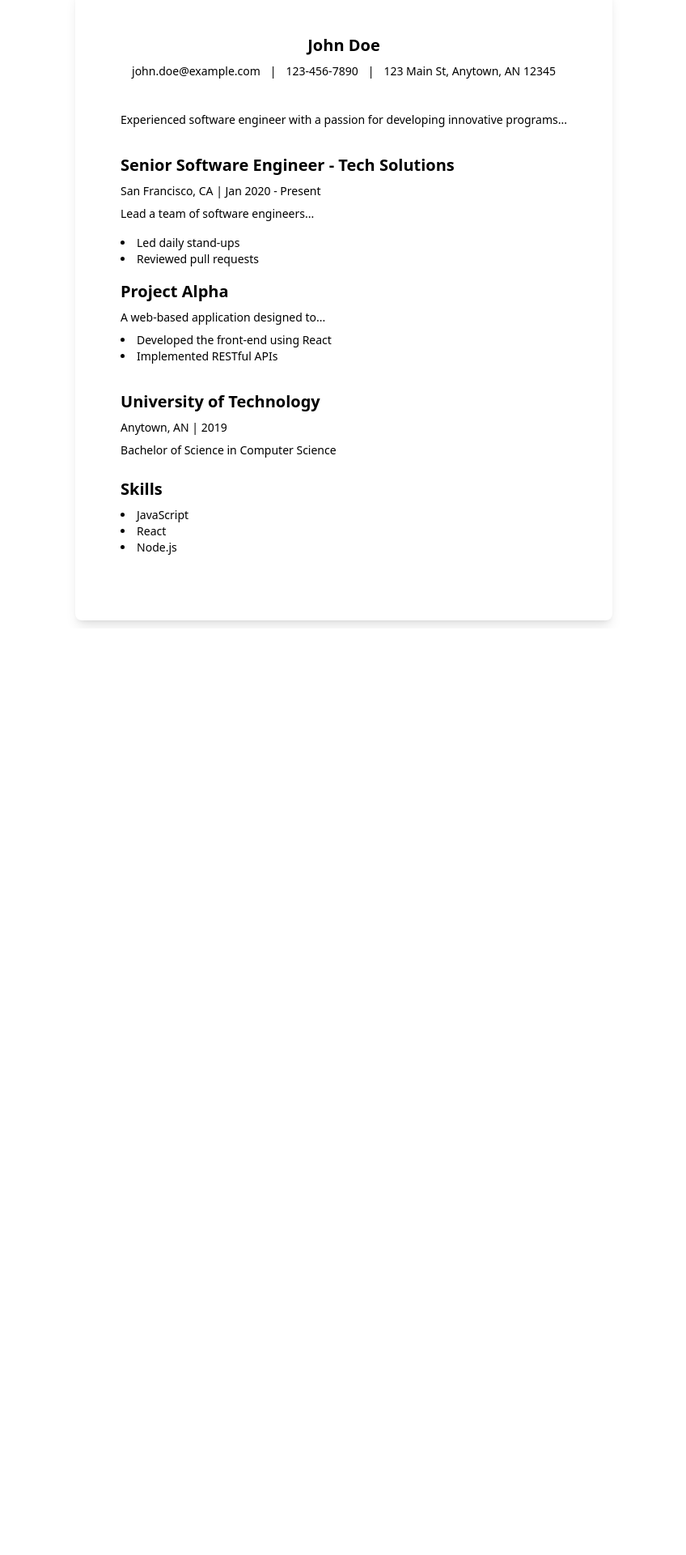
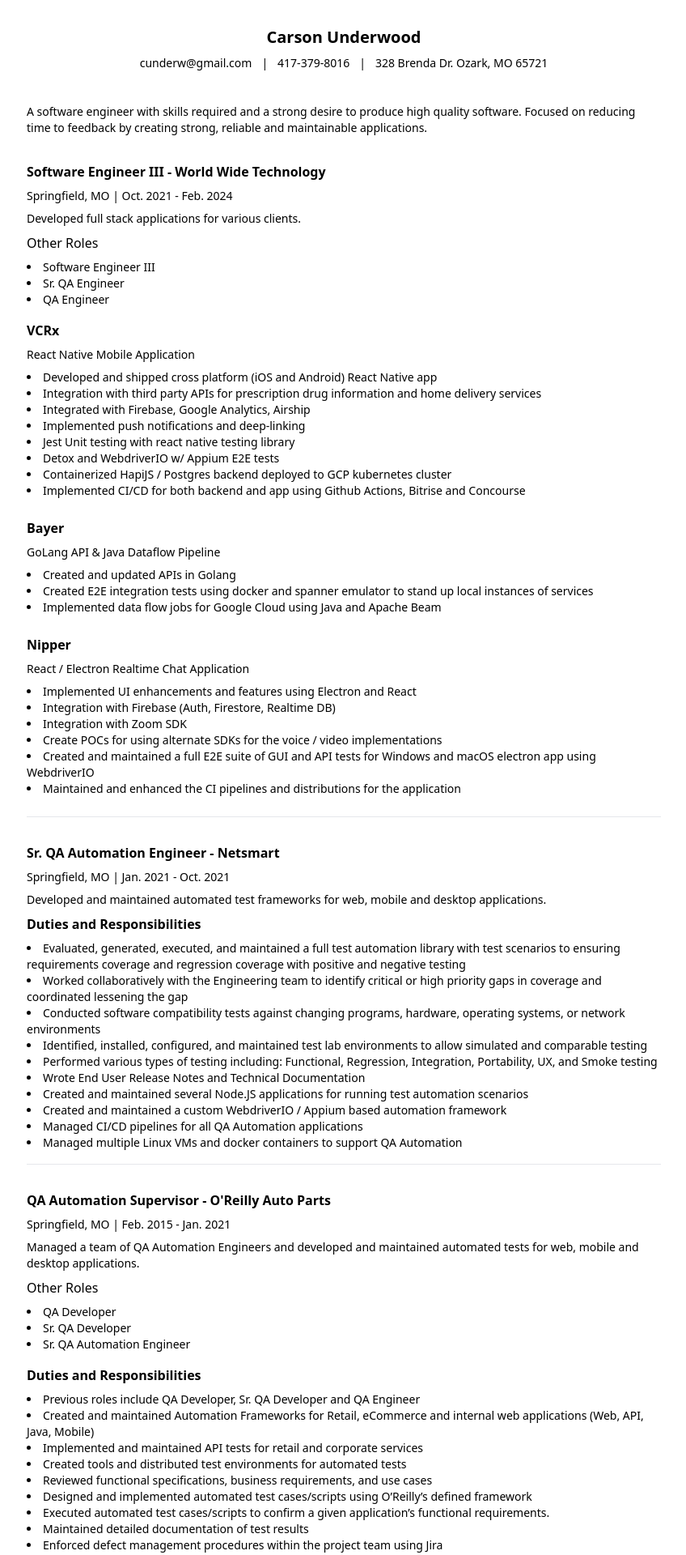
Before and after one commit to cunderw/my-resume, a React (Vite) app: page /resume in a window 1280 px wide. Shown: the part 80-2000 px from the top of the page at 81% size, without its empty margins (215-1063 px from the left). Before the commit the page ends 856 px from the top, so only its background shows below. Built offline with nearby package versions, Linux system fonts and the light colour scheme.

Commit message:
add additional resume data and adjust styles

```diff
--- a/src/components/Heading.tsx
+++ b/src/components/Heading.tsx
@@ -7,7 +7,13 @@ type HeadingProps = {
 
 const Heading: React.FC<HeadingProps> = ({ text, level = 'h3' }) => {
   const Component = level
-  return <Component className="mb-2 text-xl font-bold">{text}</Component>
+  const textStyle = {
+    h1: 'text-xl font-bold',
+    h2: 'text-l font-bold',
+    h3: 'text-l',
+    h4: 'text-md'
+  }
+  return <Component className={`mb-2 ${textStyle[level]}`}>{text}</Component>
 }
 
 export default Heading
--- a/src/data/Resume.ts
+++ b/src/data/Resume.ts
@@ -1,42 +1,163 @@
 import { ResumeModel } from '../models/Resume'
 
 const dummyResume: ResumeModel = {
-  name: 'John Doe',
-  email: 'john.doe@example.com',
-  phone: '123-456-7890',
-  address: '123 Main St, Anytown, AN 12345',
+  name: 'Carson Underwood',
+  email: 'cunderw@gmail.com',
+  phone: '417-379-8016',
+  address: '328 Brenda Dr. Ozark, MO 65721',
   summary:
-    'Experienced software engineer with a passion for developing innovative programs...',
+    'A software engineer with skills required and a strong desire to produce high quality software. Focused on reducing time to feedback by creating strong, reliable and maintainable applications.',
   experience: [
     {
-      title: 'Senior Software Engineer',
-      company: 'Tech Solutions',
-      location: 'San Francisco, CA',
-      from: 'Jan 2020',
-      to: 'Present',
-      description: 'Lead a team of software engineers...',
+      title: 'Software Engineer III',
+      company: 'World Wide Technology',
+      location: 'Springfield, MO',
+      otherRoles: ['Software Engineer III', 'Sr. QA Engineer', 'QA Engineer'],
+      from: 'Oct. 2021',
+      to: 'Feb. 2024',
+      description: 'Developed full stack applications for various clients.',
       projects: [
         {
-          name: 'Project Alpha',
-          description: 'A web-based application designed to...',
+          name: 'VCRx',
+          description: 'React Native Mobile Application',
           duties: [
-            'Developed the front-end using React',
-            'Implemented RESTful APIs'
+            'Developed and shipped cross platform (iOS and Android) React Native app',
+            'Integration with third party APIs for prescription drug information and home delivery services',
+            'Integrated with Firebase, Google Analytics, Airship',
+            'Implemented push notifications and deep-linking',
+            'Jest Unit testing with react native testing library',
+            'Detox and WebdriverIO w/ Appium E2E tests',
+            'Containerized HapiJS / Postgres backend deployed to GCP kubernetes cluster',
+            'Implemented CI/CD for both backend and app using Github Actions, Bitrise and Concourse'
+          ]
+        },
+        {
+          name: 'Bayer',
+          description: 'GoLang API & Java Dataflow Pipeline',
+          duties: [
+            'Created and updated APIs in Golang',
+            'Created E2E integration tests using docker and spanner emulator to stand up local instances of services',
+            'Implemented data flow jobs for Google Cloud using Java and Apache Beam'
+          ]
+        },
+        {
+          name: 'Nipper',
+          description: 'React / Electron Realtime Chat Application',
+          duties: [
+            'Implemented UI enhancements and features using Electron and React',
+            'Integration with Firebase (Auth, Firestore, Realtime DB)',
+            'Integration with Zoom SDK',
+            'Create POCs for using alternate SDKs for the voice / video implementations',
+            'Created and maintained a full E2E suite of GUI and API tests for Windows and macOS electron app using WebdriverIO',
+            'Maintained and enhanced the CI pipelines and distributions for the application'
           ]
         }
+      ]
+    },
+    {
+      title: 'Sr. QA Automation Engineer',
+      company: 'Netsmart',
+      location: 'Springfield, MO',
+      from: 'Jan. 2021',
+      to: 'Oct. 2021',
+      description:
+        'Developed and maintained automated test frameworks for web, mobile and desktop applications.',
+      duties: [
+        'Evaluated, generated, executed, and maintained a full test automation library with test scenarios to ensuring requirements coverage and regression coverage with positive and negative testing',
+        'Worked collaboratively with the Engineering team to identify critical or high priority gaps in coverage and coordinated lessening the gap',
+        'Conducted software compatibility tests against changing programs, hardware, operating systems, or network environments',
+        'Identified, installed, configured, and maintained test lab environments to allow simulated and comparable testing',
+        'Performed various types of testing including: Functional, Regression, Integration, Portability, UX, and Smoke testing',
+        'Wrote End User Release Notes and Technical Documentation',
+        'Created and maintained several Node.JS applications for running test automation scenarios',
+        'Created and maintained a custom WebdriverIO / Appium based automation framework',
+        'Managed CI/CD pipelines for all QA Automation applications',
+        'Managed multiple Linux VMs and docker containers to support QA Automation'
+      ]
+    },
+    {
+      title: 'QA Automation Supervisor',
+      otherRoles: [
+        'QA Developer',
+        'Sr. QA Developer',
+        'Sr. QA Automation Engineer'
       ],
-      duties: ['Led daily stand-ups', 'Reviewed pull requests']
+      company: "O'Reilly Auto Parts",
+      location: 'Springfield, MO',
+      from: 'Feb. 2015',
+      to: 'Jan. 2021',
+      description:
+        'Managed a team of QA Automation Engineers and developed and maintained automated tests for web, mobile and desktop applications.',
+      duties: [
+        'Previous roles include QA Developer, Sr. QA Developer and QA Engineer',
+        'Created and maintained Automation Frameworks for Retail, eCommerce and internal web applications (Web, API, Java, Mobile)',
+        'Implemented and maintained API tests for retail and corporate services',
+        'Created tools and distributed test environments for automated tests',
+        'Reviewed functional specifications, business requirements, and use cases',
+        'Designed and implemented automated test cases/scripts using O’Reilly’s defined framework',
+        'Executed automated test cases/scripts to confirm a given application’s functional requirements.',
+        'Maintained detailed documentation of test results',
+        'Enforced defect management procedures within the project team using Jira',
+        'Provided assessment of product quality at key milestones to project stakeholders'
+      ]
+    },
+    {
+      title: 'Associate Producer',
+      otherRoles: [
+        'Game Designer',
+        'Level Scripter',
+        'QA Tester',
+        'Audio Engineer'
+      ],
+      company: 'Black Lantern Studios',
+      location: 'Springfield, MO',
+      from: 'Sept. 208',
+      to: 'Feb. 2015',
+      description:
+        'Lead teams of programmers, artists, and others in the production of titles',
+      duties: [
+        'Worked with leads to track progress and ensure milestone deliveries are made',
+        'Served as a point of contact with external QA, developers and publishers',
+        'Coordinated external feedback and reviews between external parties',
+        'Define milestone dates and requirements',
+        'Performed Game/Level Design and Scripting'
+      ]
     }
   ],
   education: [
     {
-      institution: 'University of Technology',
-      location: 'Anytown, AN',
-      year: '2019',
+      institution: 'Missouri State University',
+      location: 'Springfield, MO',
+      year: '2009',
       description: 'Bachelor of Science in Computer Science'
     }
   ],
-  skills: ['JavaScript', 'React', 'Node.js']
+  skills: [
+    'Javascript / Typescript',
+    'Java',
+    'Powershell',
+    'Bash',
+    'Python',
+    'C#',
+    'SQL',
+    'Swift',
+    'Kotlin',
+    'Golang',
+    'Web',
+    'Mobile (iOS, Android)',
+    'Desktop (macOS, Windows, Linux)',
+    'Test Complete',
+    'ReadyAPI Suite',
+    'NodeJS',
+    'WebdriverIO',
+    'Appium',
+    'Postman',
+    'Git',
+    'Docker',
+    'Kubernetes',
+    'Ansible',
+    'Flutter/Dart'
+  ]
 }
 
 const getResume = (): Promise<ResumeModel> => {
--- a/src/models/Resume.ts
+++ b/src/models/Resume.ts
@@ -13,6 +13,7 @@ export type ExperienceModel = {
   description: string
   projects?: ProjectModel[]
   duties?: string[]
+  otherRoles?: string[]
 }
 
 export type EducationModel = {
--- a/src/pages/Resume/components/Experience.tsx
+++ b/src/pages/Resume/components/Experience.tsx
@@ -14,17 +14,31 @@ const Experience: React.FC<ExperienceModel> = ({
   to,
   description,
   projects,
+  otherRoles,
   duties
 }) => {
   return (
     <div className="mb-8">
-      <Heading text={`${title} - ${company}`} />
+      <Heading text={`${title} - ${company}`} level="h2" />
       <BodyText text={`${location} | ${from} - ${to}`} mb={2} />
-      <BodyText text={description} mb={4} />
-      {duties && <List items={duties} />}
+      <BodyText text={description} mb={2} />
+      {otherRoles && (
+        <>
+          <Heading text="Other Roles" level="h4" />
+          <List items={otherRoles} />
+        </>
+      )}
+
+      {duties && (
+        <>
+          <Heading text="Duties and Responsibilities" level="h2" />
+          <List items={duties} />
+        </>
+      )}
       {projects?.map((project, index) => (
         <Project key={index} {...project} />
       ))}
+      <hr className="mt-4" />
     </div>
   )
 }
--- a/src/pages/Resume/components/Project.tsx
+++ b/src/pages/Resume/components/Project.tsx
@@ -8,7 +8,7 @@ import { ProjectModel } from '../../../models/Resume'
 const Project: React.FC<ProjectModel> = ({ name, description, duties }) => {
   return (
     <div className="mb-6">
-      <Heading level="h4" text={name} />
+      <Heading level="h2" text={name} />
       <BodyText text={description} mb={2} />
       <List items={duties} />
     </div>
```
